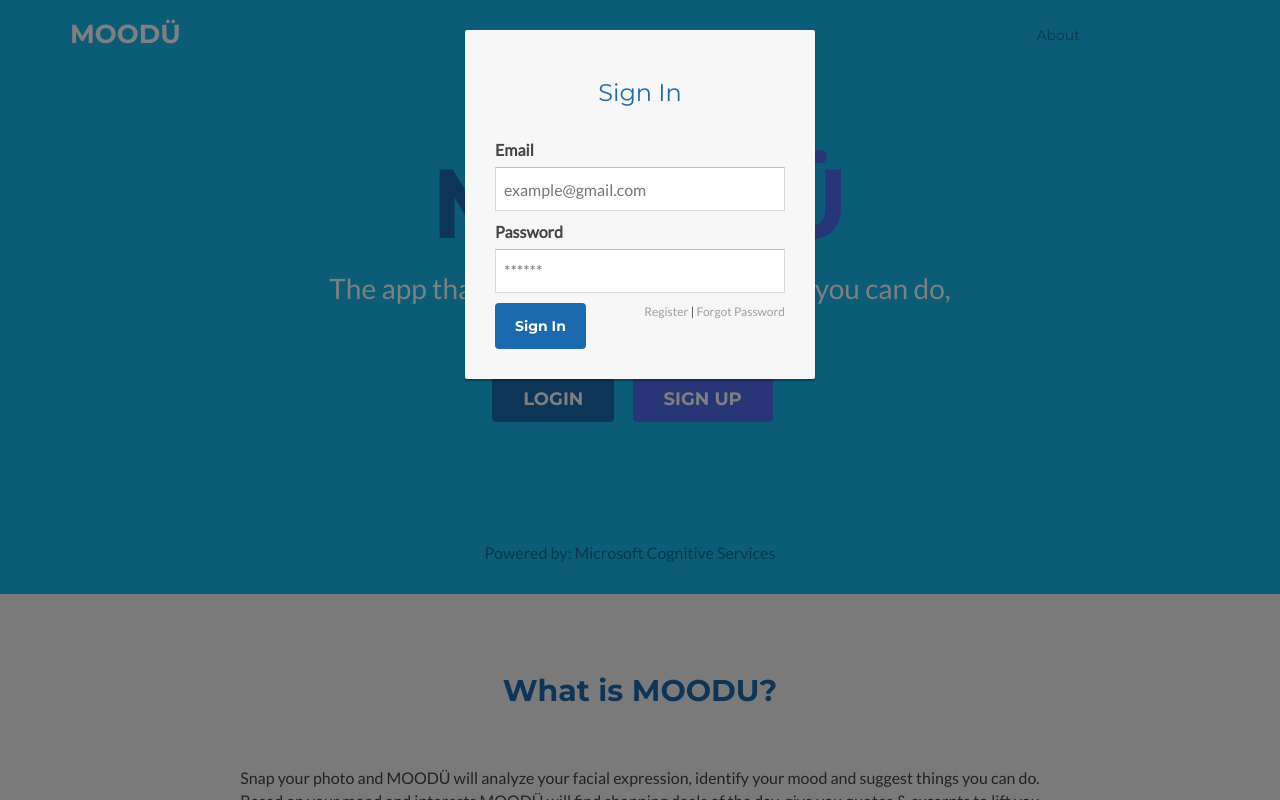
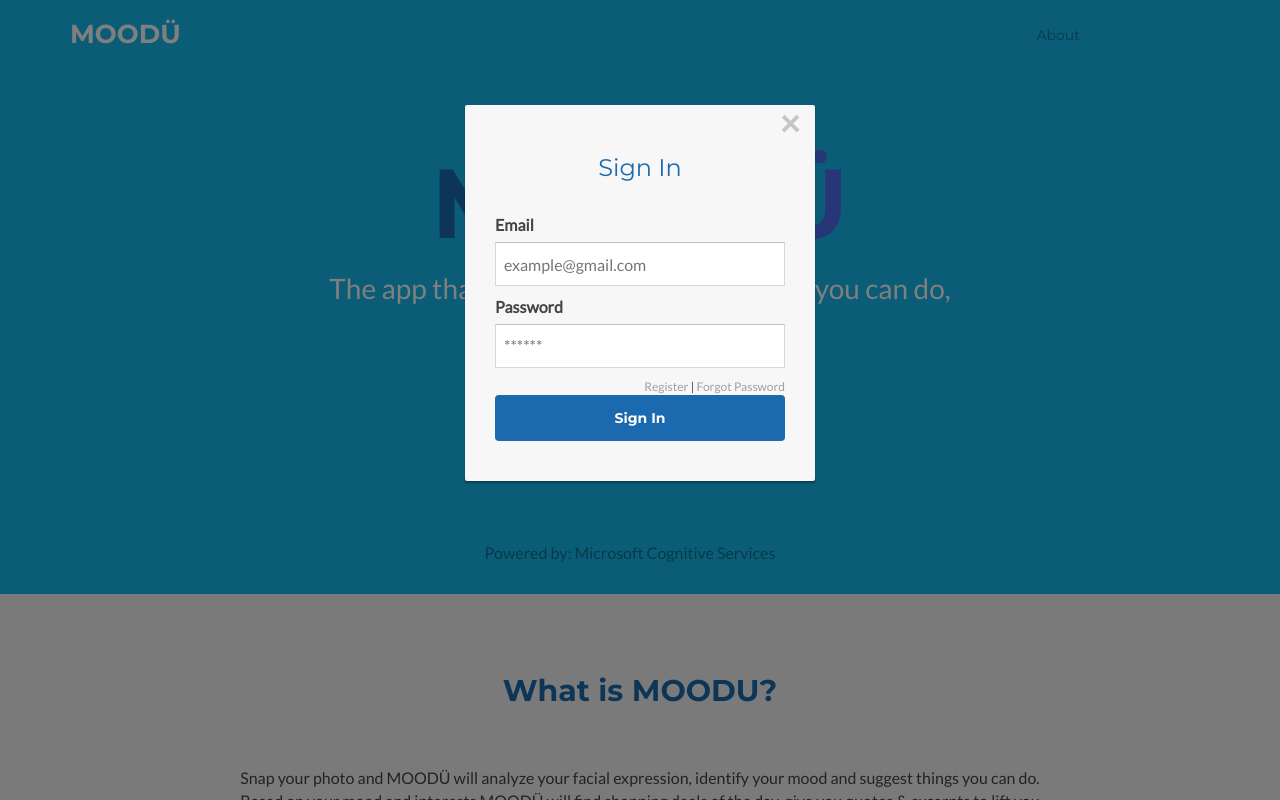
Before and after one commit to bigwoof91/mikelearning91.github.io, a PHP site: page / in a window 1280 px wide, after a click on "LOGIN". Run offline with PHP 8.4, Linux system fonts and the light colour scheme; some libraries are stand-ins or nearby versions.

Commit message:
modal z-index and design fixes

```diff
--- a/assets/css/styles.css
+++ b/assets/css/styles.css
@@ -206,7 +206,7 @@ pre code {
 /* ---------------END Custom Navbar Toggle------------------ */
 .header.navbar-fixed-top {
   background: #fff;
-  z-index: 9999;
+  z-index: 9998;
   -webkit-box-shadow: 0 0 4px rgba(0, 0, 0, 0.4);
   -moz-box-shadow: 0 0 4px rgba(0, 0, 0, 0.4);
   box-shadow: 0 0 4px rgba(0, 0, 0, 0.4);
@@ -823,6 +823,19 @@ pre code {
 }
 
 /* Login Popup Modal */
+.close {
+  position: absolute;
+  right: 15px;
+  top: 0;
+  font-size: 35px;
+}
+.close:focus {
+  outline: none;
+}
+.modal {
+  z-index: 9999 !important;
+  top: 75px;
+}
 .loginmodal-container {
   padding: 30px;
   max-width: 350px;
@@ -832,6 +845,9 @@ pre code {
   border-radius: 2px;
   box-shadow: 0px 2px 2px rgba(0, 0, 0, 0.3);
   overflow: hidden;
+  position: absolute;
+  right: 0;
+  left: 0;
 }
 
 .loginmodal-container h1 {
--- a/index.html
+++ b/index.html
@@ -70,6 +70,7 @@
 <div class="modal fade" id="login-modal" tabindex="-1" role="dialog" aria-labelledby="myModalLabel" aria-hidden="true" style="display: none;">
           <div class="modal-dialog">
                 <div class="loginmodal-container">
+                    <button type="button" class="close" data-dismiss="modal">&times;</button>
                     <h1>Sign In</h1><br>
 
                   <form>
@@ -80,7 +81,7 @@
                     <div class="login-help">
                     <a href="#">Register</a> | <a href="#">Forgot Password</a>
                   </div><br />
-                    <button type="button" class="btn btn-secondary loginmodal-submit" id="loginNow">Sign In</button>
+                    <input type="submit" class="btn btn-secondary loginmodal-submit" id="loginNow" value="Sign In">
                   </form>
 
                 </div>
@@ -91,6 +92,7 @@
 <div class="modal fade" id="signup-modal" tabindex="-1" role="dialog" aria-labelledby="myModalLabel" aria-hidden="true" style="display: none;">
           <div class="modal-dialog">
                 <div class="loginmodal-container">
+                <button type="button" class="close" data-dismiss="modal">&times;</button>
                     <h1>Create Your Account</h1><br>
 
                   <form>
@@ -98,7 +100,7 @@
                     <input type="email" placeholder="example@gmail.com" id="username">
                     <label>Create Password</label>
                     <input type="password" placeholder="Must be at least 6 characters" id="password">
-                    <button type="button" class="btn btn-secondary loginmodal-submit" id="signUpNow">CREATE ACCOUNT</button>
+                    <input type="submit" class="btn btn-secondary loginmodal-submit" id="signUpNow" value="CREATE ACCOUNT">
                   </form>
 
 
```
Also changed, not shown: app.html (+12 -15 lines).
